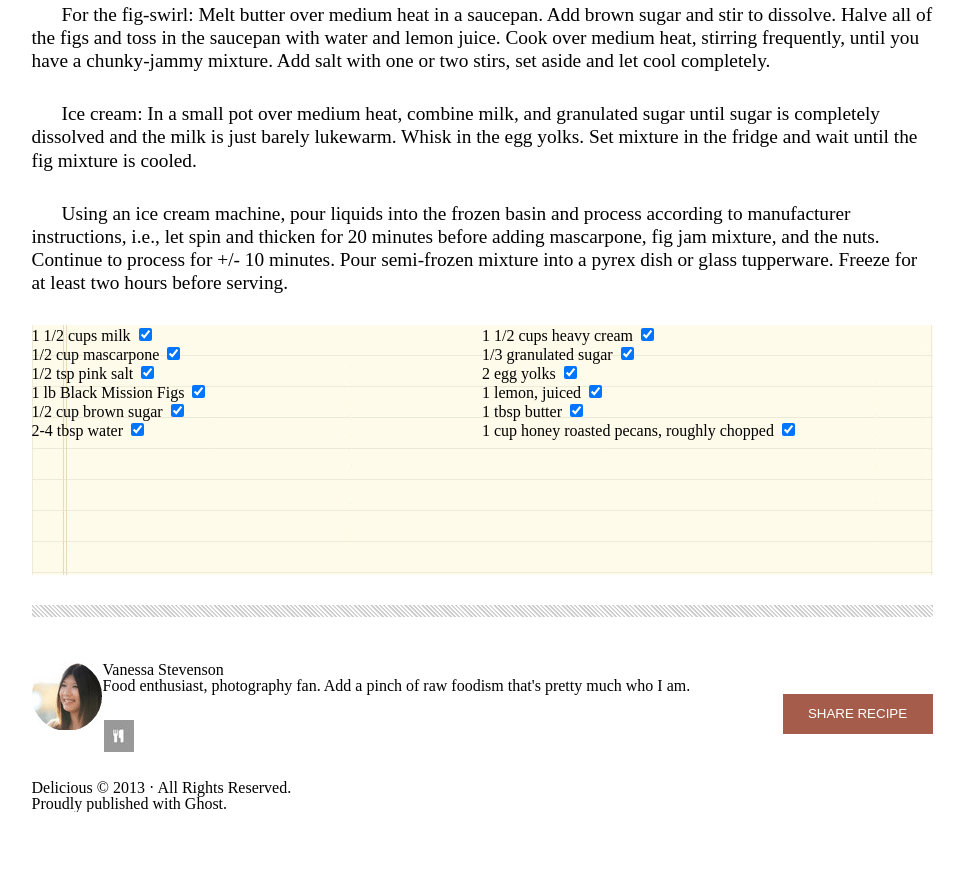
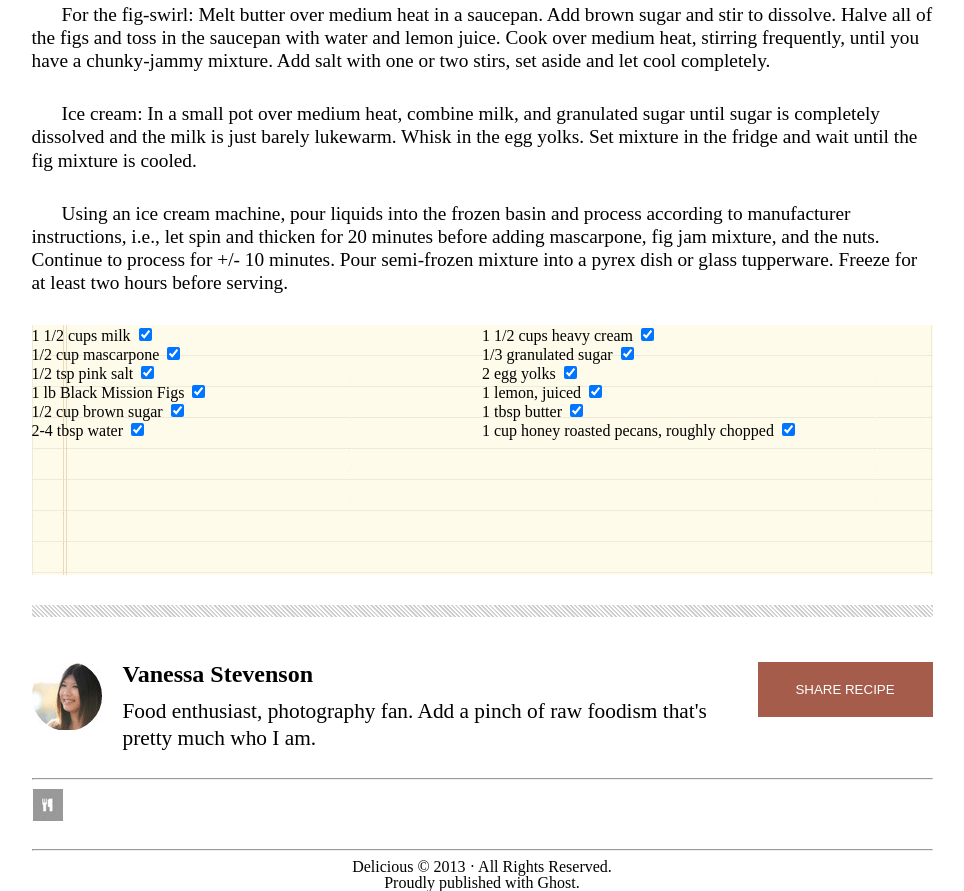
Before and after one commit to Dirrbick/CollabLab, a plain HTML site: page index.html in a window 1280 px wide. Shown: the part 839-1730 px from the top of the page, without its empty margins (158-1122 px from the left). Before the commit the page ends 1651 px from the top, so only its background shows below. Drawn offline with Linux system fonts and the light colour scheme.

```diff
--- a/css/style.css
+++ b/css/style.css
@@ -102,13 +102,40 @@ body>main>p {
 
 section.bio>div>img {
     float: left;
+    margin-right: 20px;
 }
 
-section.bio>div>button {
+section.bio>div>h3>button {
     float: right;
     color: white;
     background-color: rgba(148, 61, 39, 0.836);
     border: none;
-    height: 40px;
-    width: 150px;
+    height: 55px;
+    width: 175px;
 }
+
+section.bio>div>p {
+    font-size: 16pt;
+    line-height: 1.3em;
+}
+
+h3 {
+    font-weight: bold;
+    margin-bottom: .5em;
+    font-size: 18pt;
+}
+
+.footerLine {
+
+}
+section.footerLine>hr {
+    border-top: 1px solid gray;
+}
+
+section.footerLine>hr>img {
+    text-align: center;
+}
+
+footer {
+    text-align: center;
+}
--- a/index.html
+++ b/index.html
@@ -135,18 +135,20 @@
             <img src="img/van-pic.png" alt="Vanessa Stevenson">
             <h3>
                 Vanessa Stevenson
+                <button>
+                    SHARE RECIPE
+                </button>
             </h3>
             <p>
                 Food enthusiast, photography fan. Add a pinch of raw foodism that's pretty much who I am.
             </p>
-            <button>
-                SHARE RECIPE
-            </button>
         </div>
     </section>
+    <hr>
     <section class="footerLine">
         <img src="img/small-logo.png" alt="small logo">
     </section>
+    <hr>
     <footer>
         <p>
             Delicious © 2013 <span>&#183;</span> All Rights Reserved.
```
